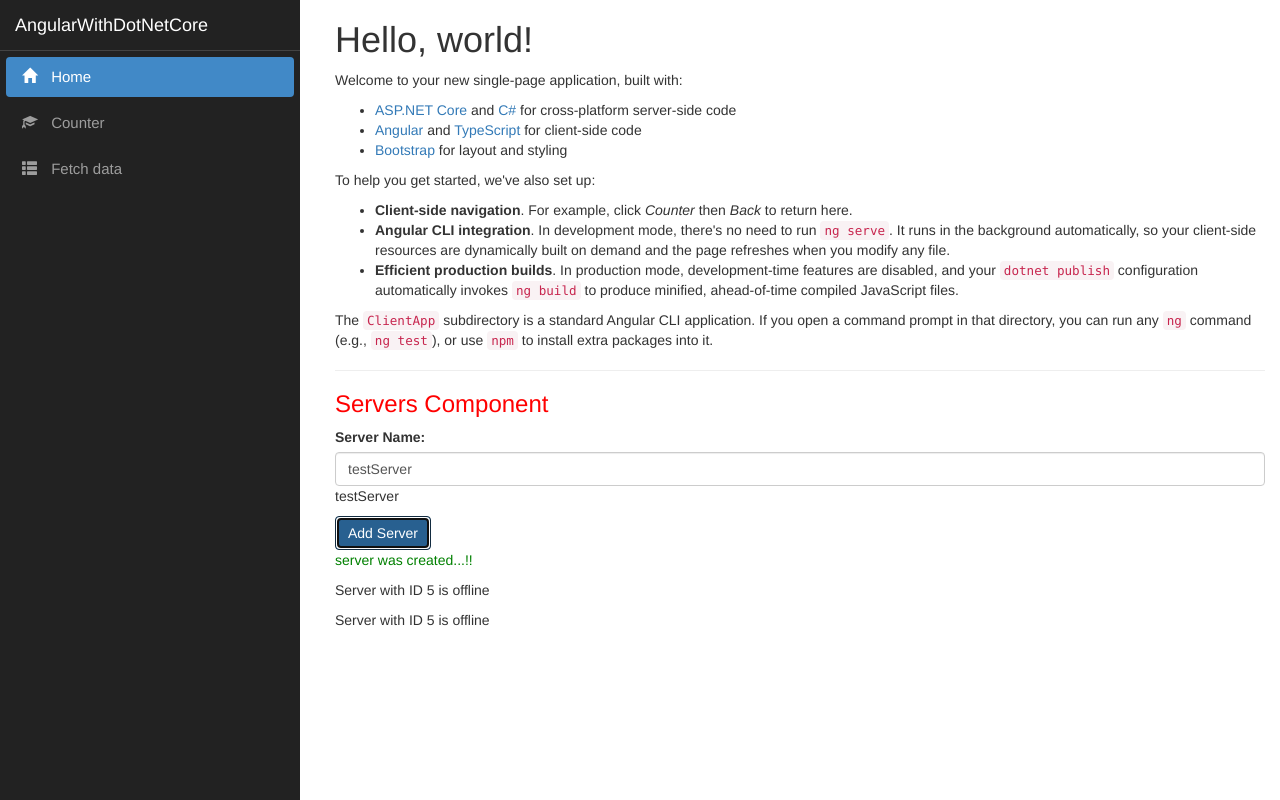
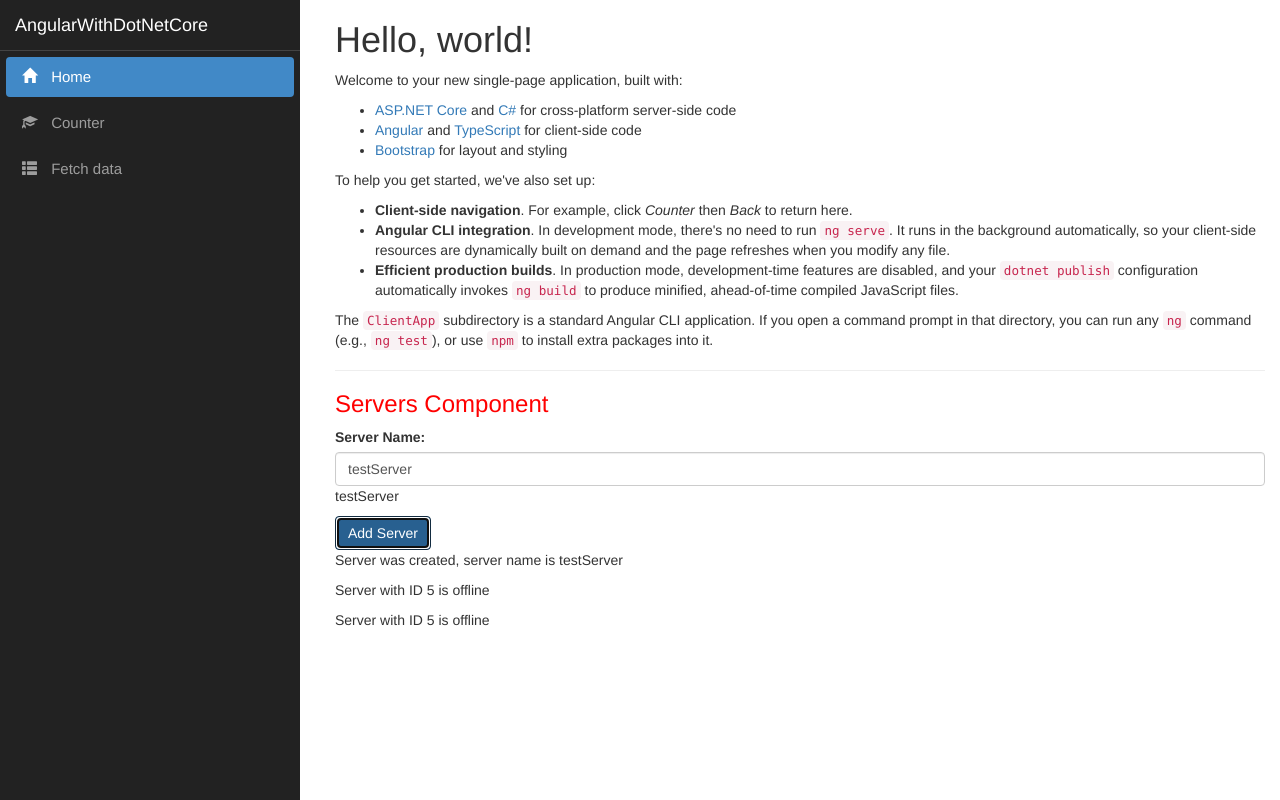
Before and after one commit to haristauqir/AngularWithDotNetCore, an Angular app in the folder ClientApp/: page / in a window 1280 px wide. Both pictures are taken after a click on the button "Add Server". Built offline with nearby package versions, Linux system fonts and the light colour scheme.

Commit message:
ngif to output data conditionally

```diff
--- a/ClientApp/src/app/servers/servers.component.html
+++ b/ClientApp/src/app/servers/servers.component.html
@@ -5,6 +5,7 @@
     -->
 <p> {{ serverName }} </p>
 <button class="btn btn-primary" [disabled]="!allowNewServer" (click)="OnCreateServer()">Add Server</button>
-<p style.color ="{{allowNewServer === false ? 'red' : 'green' }} ">{{ serverCreationStatus }} </p>
+<!-- <p style.color ="{{allowNewServer === false ? 'red' : 'green' }} ">{{ serverCreationStatus }} </p>-->
+<p *ngIf="serverCreated">Server was created, server name is {{ serverName }} </p>
 <app-server></app-server>
 <app-server></app-server>
--- a/ClientApp/src/app/servers/servers.component.ts
+++ b/ClientApp/src/app/servers/servers.component.ts
@@ -9,6 +9,7 @@
   allowNewServer = false;
   serverCreationStatus = 'No server was created!';
   serverName = 'testServer';
+  serverCreated = false;
 
 
 
@@ -22,6 +23,7 @@
   }
 
   OnCreateServer() {
+    this.serverCreated = true;
     this.serverCreationStatus = 'server was created...!!';
   }
 
```
